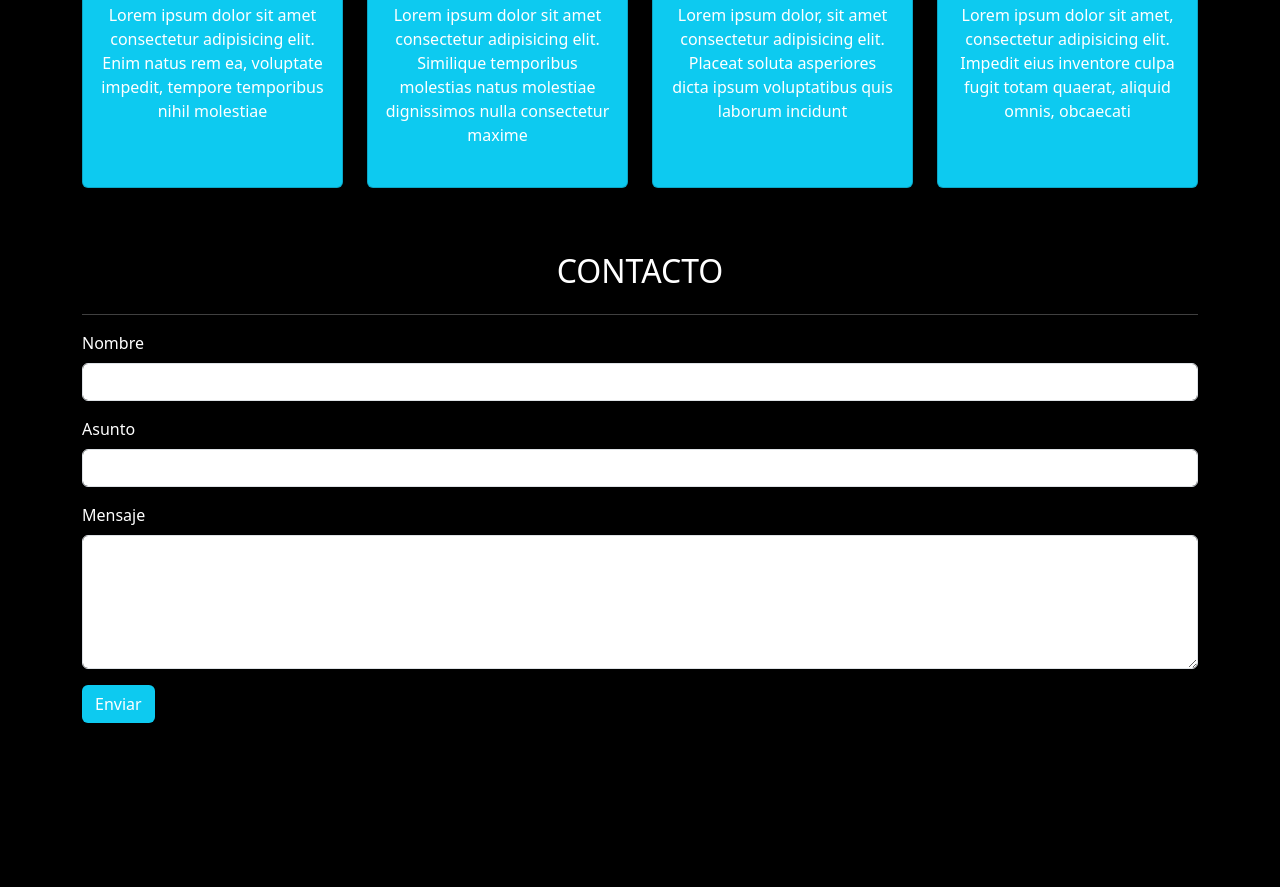
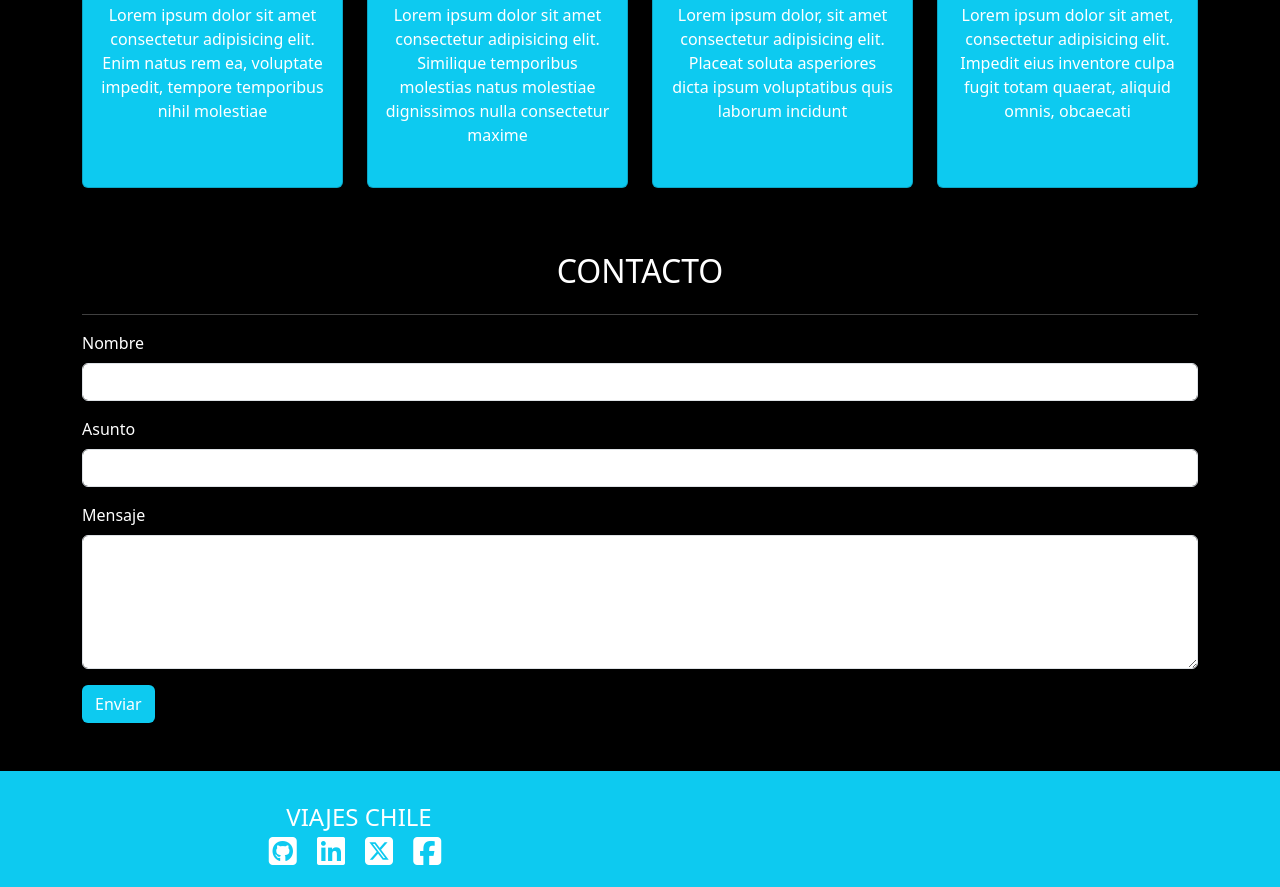
Before and after one commit to jwoodleybolivard/Prueba_Viajes_Chile, a plain HTML site: page index.html in a window 1280 px wide. Shown: the part 1839-2726 px from the top of the page. Before the commit the page ends 2610 px from the top, so only its background shows below. Drawn offline with nearby package versions, Linux system fonts and the light colour scheme.

Commit message:
desarrollo <footer>

```diff
--- a/index.html
+++ b/index.html
@@ -315,6 +315,42 @@
     </section>
     <!-- /Formulario de Contacto -->
 
+    <!-- Footer -->
+    <footer class="container-fluid py-4 bg-info">
+      <div class="container text-center">
+        <div class="row">
+          <div class="col-mg-6 col-lg-6 m-1">
+            <!-- Enlace del Footer -->
+            <a href="#" class="text-white text-decoration-none fs-4"
+              >VIAJES CHILE</a
+            >
+          </div>
+          <div class="col-mg-6 col-lg-6">
+            <!-- Enlaces a Redes Sociales -->
+            <a href="https://github.com/" target="_blank" class="text-white"
+              ><i class="fa-brands fa-square-github fa-2xl px-2"></i
+            ></a>
+            <a
+              href="https://www.linkedin.com/"
+              target="_blank"
+              class="text-white"
+              ><i class="fa-brands fa-linkedin fa-2xl px-2"></i
+            ></a>
+            <a href="https://twitter.com/" target="_blank" class="text-white"
+              ><i class="fa-brands fa-square-x-twitter fa-2xl px-2"></i
+            ></a>
+            <a
+              href="https://www.facebook.com/"
+              target="_blank"
+              class="text-white"
+              ><i class="fa-brands fa-square-facebook fa-2xl px-2"></i
+            ></a>
+          </div>
+        </div>
+      </div>
+    </footer>
+    <!-- /Footer -->
+
     <!-- Librerías JavaScript y Scripts -->
     <script
       src="https://code.jquery.com/jquery-3.6.0.min.js"
```
